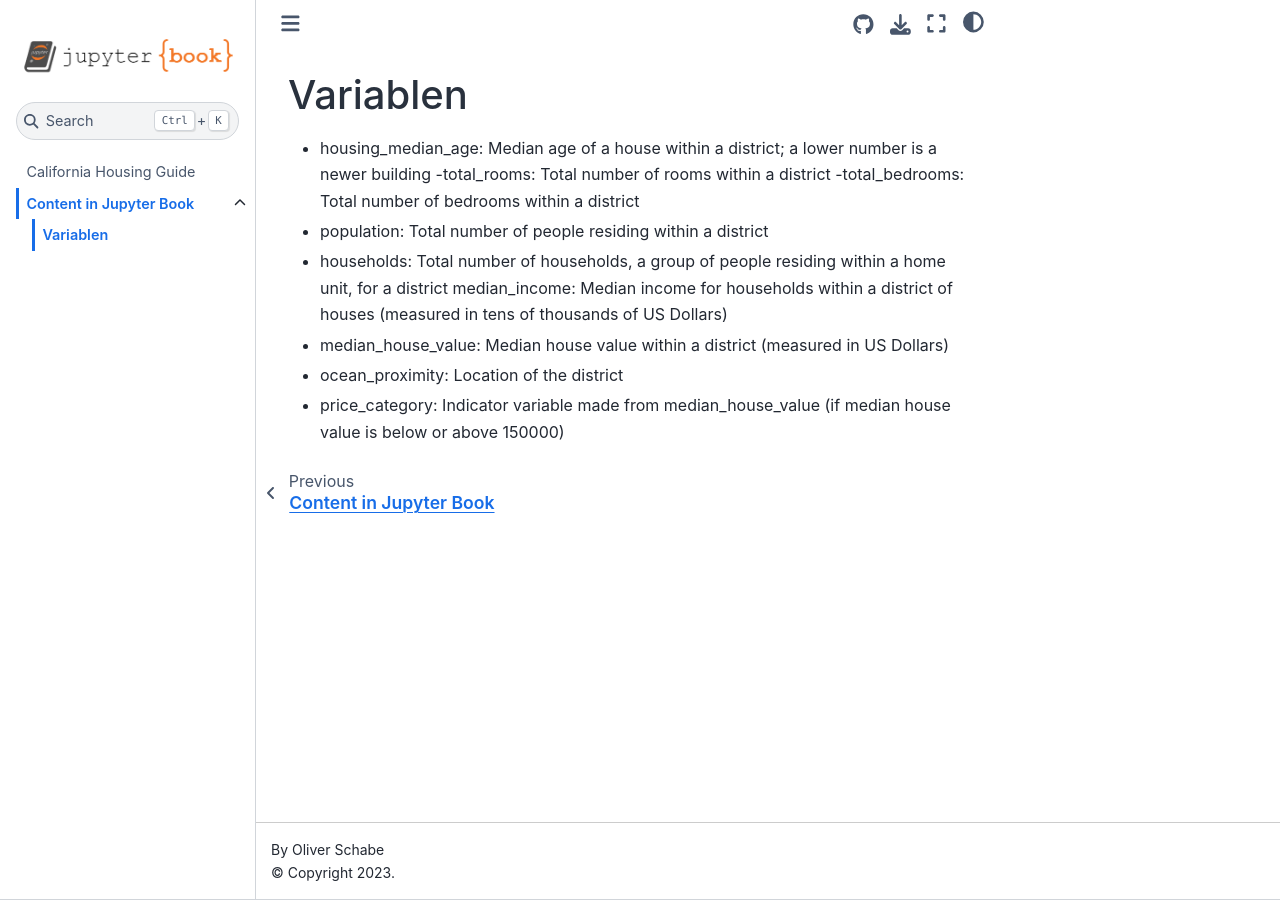
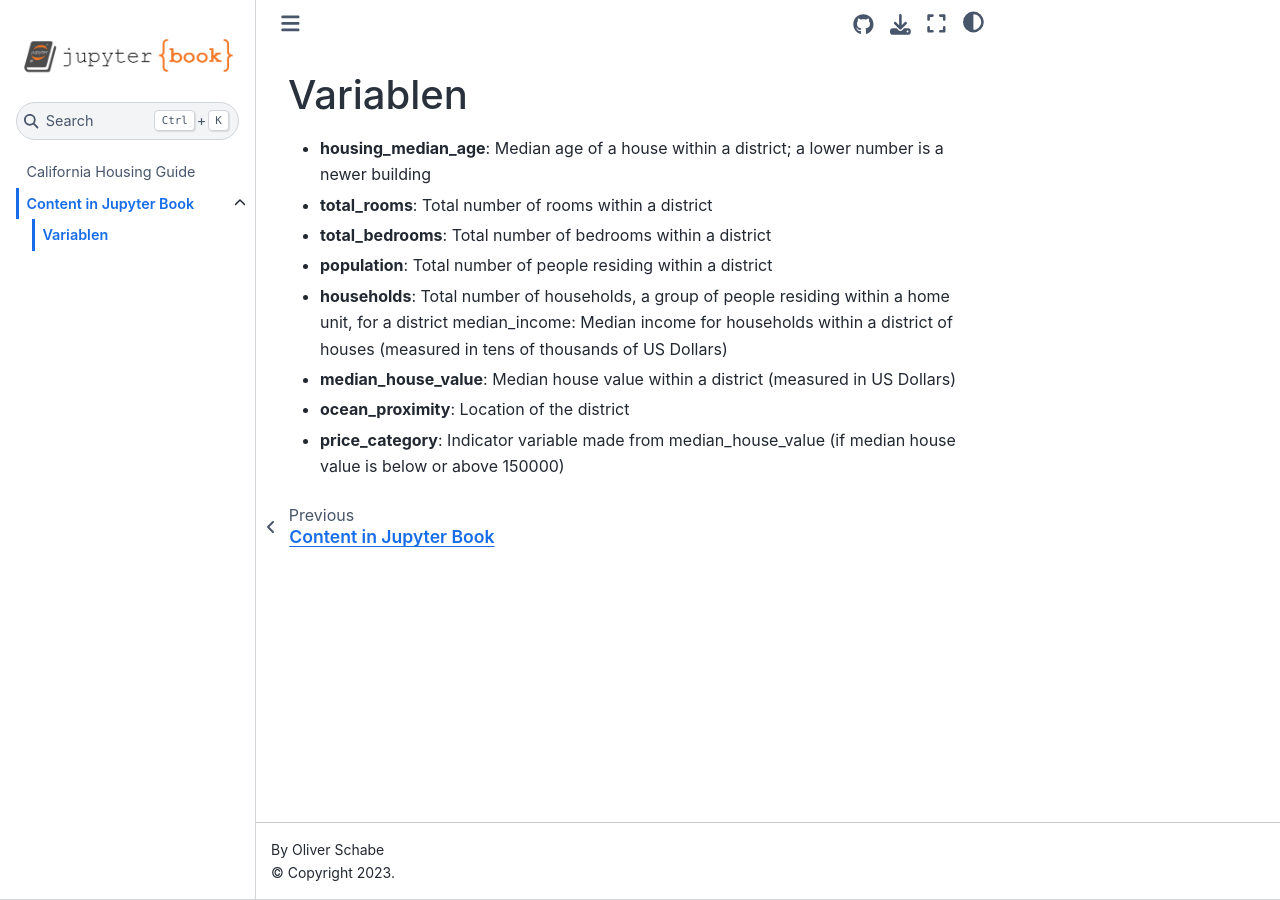
Before and after one commit to OliScha/BookAppliedSatisticsOS, a Jupyter Book: the page built from Variablen.md, in a window 1280 px wide. Built offline with Jupyter Book 1.0.4 settings and Sphinx 7.4.7 and the Sphinx Book theme 1.1.4, drawn with Linux system fonts in a browser that asks for light colours; pages that are not in the unit, such as notebooks, are missing from menus; part of the change alters nothing that is shown.

```diff
--- a/Variablen.md
+++ b/Variablen.md
@@ -1,11 +1,11 @@
 # Variablen
 
-- housing_median_age: Median age of a house within a district; a lower number is a newer building
- -total_rooms: Total number of rooms within a district
- -total_bedrooms: Total number of bedrooms within a district
-- population: Total number of people residing within a district
-- households: Total number of households, a group of people residing within a home unit, for a district
+- **housing_median_age**: Median age of a house within a district; a lower number is a newer building
+- **total_rooms**: Total number of rooms within a district
+- **total_bedrooms**: Total number of bedrooms within a district
+- **population**: Total number of people residing within a district
+- **households**: Total number of households, a group of people residing within a home unit, for a district
 median_income: Median income for households within a district of houses (measured in tens of thousands of US Dollars)
-- median_house_value: Median house value within a district (measured in US Dollars)
-- ocean_proximity: Location of the district
-- price_category: Indicator variable made from median_house_value (if median house value is below or above 150000)
+- **median_house_value**: Median house value within a district (measured in US Dollars)
+- **ocean_proximity**: Location of the district
+- **price_category**: Indicator variable made from median_house_value (if median house value is below or above 150000)
```
